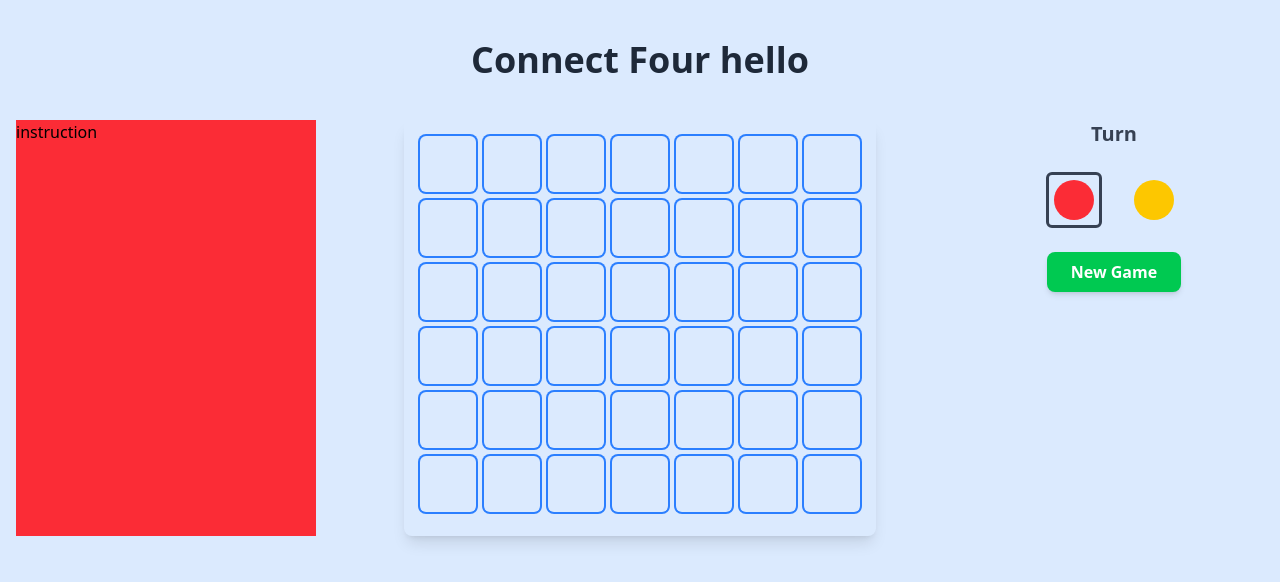
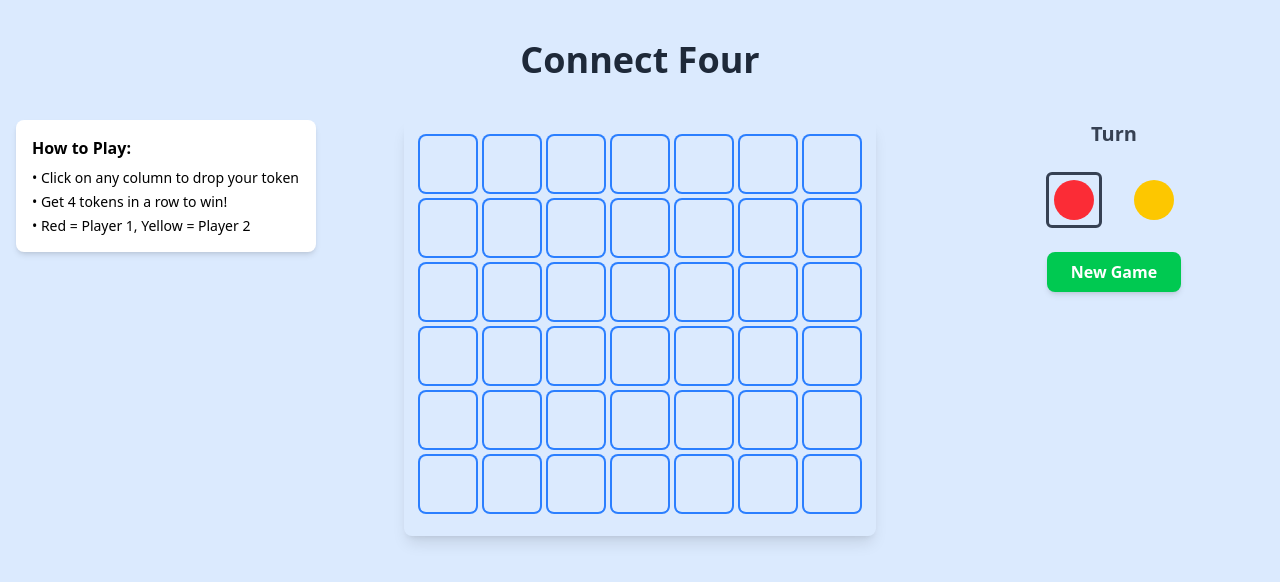
Before and after one commit to sehajini1/Connect-four, a React (Vite) app: page / in a window 1280 px wide. Shown: the top 582 px of the page. Built offline with nearby package versions, Linux system fonts and the light colour scheme.

Commit message:
added instructions

```diff
--- a/src/components/GamePage.jsx
+++ b/src/components/GamePage.jsx
@@ -80,10 +80,10 @@ export default function GamePage(){
 
     return(
         <div className="min-h-screen bg-blue-100 flex flex-col items-center pt-10 overflow-hidden">
-            <h1 className="text-4xl font-bold mb-10 text-gray-800">Connect Four hello</h1>
+            <h1 className="text-4xl font-bold mb-10 text-gray-800">Connect Four</h1>
 
             <div className="flex flex-row w-full max-w-7xl gap-6 px-4">
-                <div className="w-1/4 min-w-[200px] bg-red-500">
+                <div className="w-1/4 min-w-[200px]">
                     <InstructionsComponent />
                 </div>
 
--- a/src/components/InstructionsComponent.jsx
+++ b/src/components/InstructionsComponent.jsx
@@ -2,6 +2,13 @@ import React from "react";
 
 export default function InstructionComponent(){
     return(
-        <>instruction</>
+        <div className="p-4 bg-white rounded-lg shadow-md max-w-xs">
+            <h3 className="font-bold mb-2">How to Play:</h3>
+            <ul className="text-sm space-y-1">
+                <li>• Click on any column to drop your token</li>
+                <li>• Get 4 tokens in a row to win!</li>
+                <li>• Red = Player 1, Yellow = Player 2</li>
+            </ul>
+        </div>
     );
 }
```
